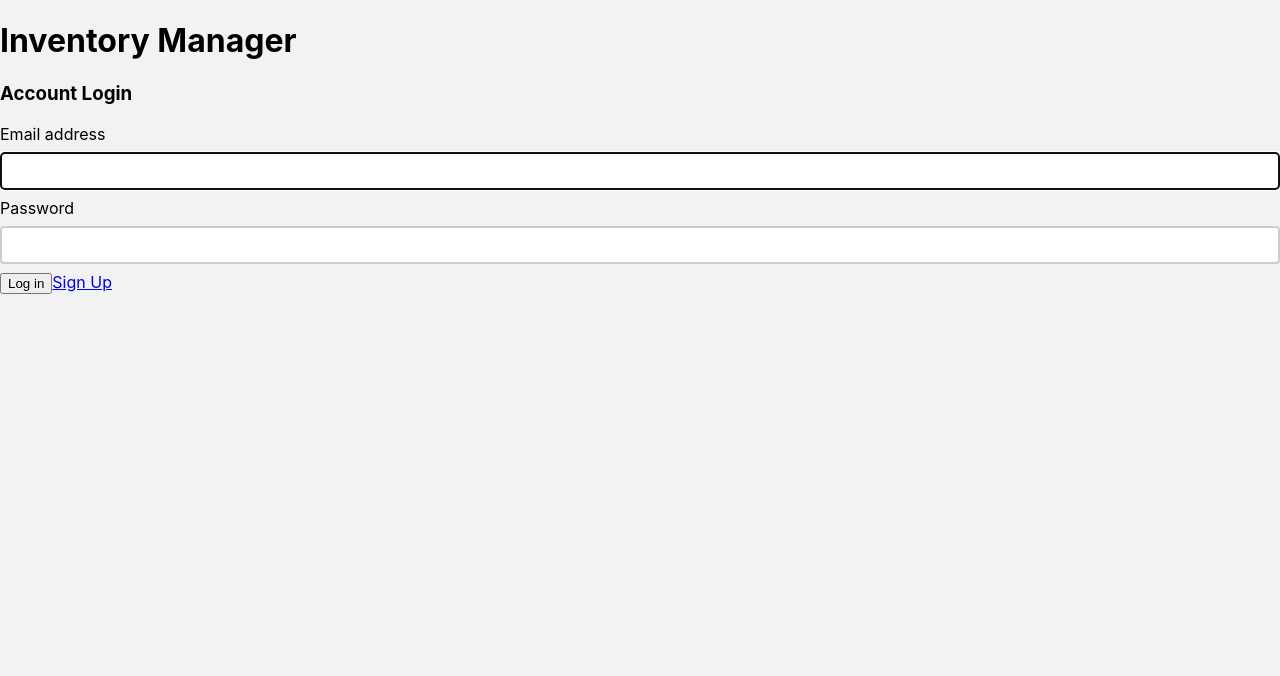
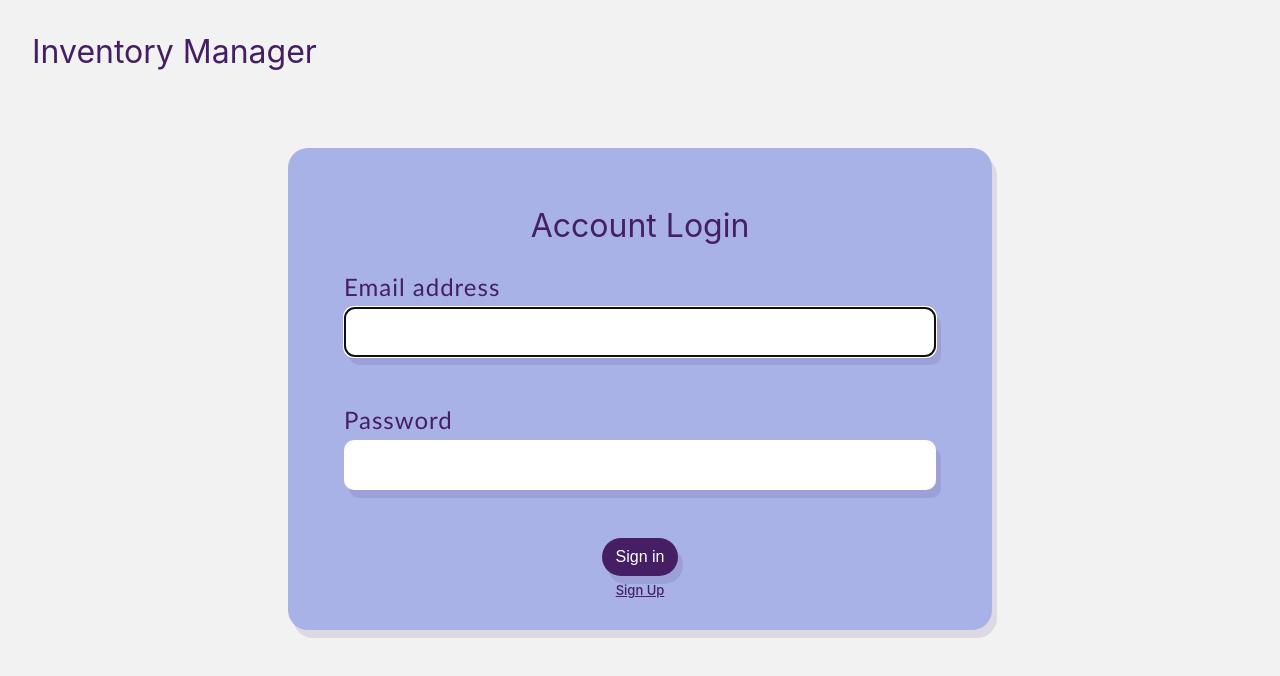
Before and after one commit to abby11a/university, a Next.js app in the folder test-app/: page /auth/signin in a window 1280 px wide. Shown: the top 676 px of the page. Built offline with nearby package versions, Linux system fonts and the light colour scheme; no server answers.

Commit message:
Improving sign up/ in and improving css

```diff
--- a/test-app/src/pages/auth/signin.tsx
+++ b/test-app/src/pages/auth/signin.tsx
@@ -1,17 +1,27 @@
 import { useRef } from "react";
-import { getProviders, getSession, signIn } from "next-auth/react"
+import { getProviders, getSession, signIn } from "next-auth/react";
+import styles from "../../styles/Auth.module.css";
 
 const Signin = () => {
 	const email = useRef("");
 	const password = useRef("");
+
+	const submitData = async (e: React.SyntheticEvent) => {
+		e.preventDefault();
+		signIn("credentials", {
+			email: email.current,
+			password: password.current,
+		});
+	};
+
 	return (
 		<div>
-            <h1>Inventory Manager</h1>
-            <h3>Account Login</h3>
-
-            <div>
-                <form action="#" >
-                    <label htmlFor="email">Email address
+			<h1 className={styles.h1}>Inventory Manager</h1>
+			<div className={styles.signin}>
+				<h2>Account Login</h2>
+				<form action="#" onSubmit={submitData}>
+					<label htmlFor="email" className={styles.input}>
+						Email address
 						<input
 							type="text"
 							id="email"
@@ -19,41 +29,37 @@ const Signin = () => {
 							onChange={(e) => (email.current = e.target.value)}
 						/>
 					</label>
-                    <label htmlFor="password">Password
+					<label htmlFor="password" className={styles.input}>
+						Password
 						<input
-                            type="text"
+							type="password"
 							id="password"
-                            onChange={(e) => (password.current = e.target.value)}
+							onChange={(e) =>(password.current = e.target.value)}
 						/>
 					</label>
 					<button
-                        type="button"
-                        onClick={() => signIn("credentials", {
-                            email: email.current, password: password.current
-                        })}
+						className={styles.button}
+						disabled={!email || !password}
+						type="submit"
+						value="Signin"
 					>
-                        Log in
+						Sign in
 					</button>
-                    <a href="/auth/signup">Sign Up</a>
+					<a className={styles.option} href="/auth/signup">
+						Sign Up
+					</a>
 				</form>
 			</div>
 		</div>
-    )
-}
-export default Signin
+	);
+};
+export default Signin;
 
-export async function getServerSideProps(context: { req: any; }) {
+export async function getServerSideProps(context: { req: any }) {
 	const { req } = context;
 	const session = await getSession({ req });
-    const providers = await getProviders()
+	const providers = await getProviders();
 	if (session) {
-        return {
-            redirect: { destination: "/" },
-        };
+		return { redirect: { destination: "/" } };
+	} return { props: { providers } };
 }
-    return {
-        props: {
-            providers,
-        },
-    }
-}
--- /dev/null
+++ b/test-app/src/styles/Auth.module.css
@@ -0,0 +1,93 @@
+
+.signin {
+	position: relative;
+	border-radius: 20px;
+	border-color: transparent;
+	margin-left: auto;
+	margin-right: auto;
+	margin-top: 6%;
+	padding: 2em;
+	box-shadow: 5px 8px #3a20751f;
+	height: 120%;
+	width: 55%;
+	background-color: #a8b2e6;
+	bottom: 50%;
+}
+
+.signin h2{
+    text-align: center;
+	color: #461e63;
+    font-size: 2em;
+    font-weight: 400;
+}
+
+.signin label {
+	display: block;
+	font-size: x-large;
+	margin-bottom: 2em;
+	margin-left: 1em;
+	color: #461e63;
+	font-family: "Trebuchet MS", "Lucida Sans Unicode", "Lucida Grande",
+		"Lucida Sans", Arial, sans-serif;
+	letter-spacing: 1px;
+}
+
+.h1 {
+    text-align: left;
+    margin-top: 1em;
+    margin-left: 1em;
+	color: #461e63;
+    font-size: 2em;
+    font-weight: 400;
+}
+
+.button {
+	display: block;
+    margin-left: auto;
+    margin-right: auto;
+    margin-top: 4%;
+    border-radius: 20px;
+    background-color: #461e63;
+    font-weight: 500;
+    color: white;
+    padding: 10px;
+    width: 12%;
+    border: none;
+    font-size: medium;
+    box-shadow: 5px 8px #3a20751f;
+}
+
+.option {
+	display: block;
+    text-align: center;
+    margin-left: auto;
+    margin-right: auto;
+    margin-top: 1%;
+    font-weight: 500;
+    color: #461e63;
+    font-size: small;
+}
+
+.input {
+	display: block;
+	font-size: x-large;
+	margin-bottom: 1em;
+	margin-left: 1em;
+	margin-right: 1em;
+	color: #461e63;
+	font-family: "Trebuchet MS", "Lucida Sans Unicode", "Lucida Grande", "Lucida Sans", Arial, sans-serif;
+	letter-spacing: 1px;
+}
+
+.input input {
+	display: block;
+	position: relative;
+	border-radius: 10px;
+	border-color: transparent;
+	box-shadow: 5px 8px #3a20751f;
+	height: 50px;
+	width: 100%;
+	margin-top: 1%;
+	margin-bottom: 1%;
+	bottom: 50%;
+}
```
Also changed, not shown: test-app/src/pages/auth/signup.tsx (+46 -20 lines), test-app/src/styles/globals.css (+5 -4 lines). Lines whose indentation alone changed are shown as unchanged.
